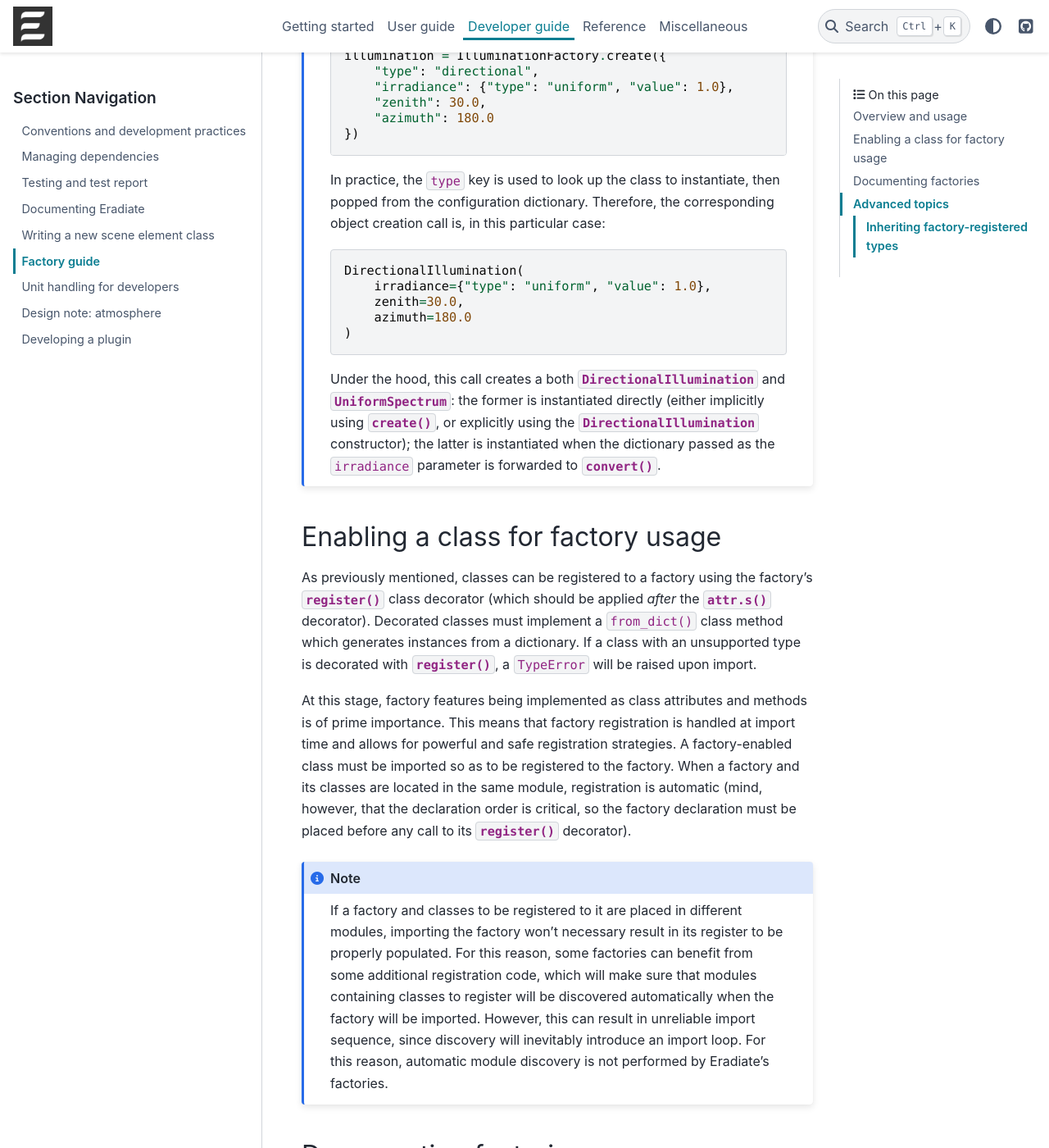
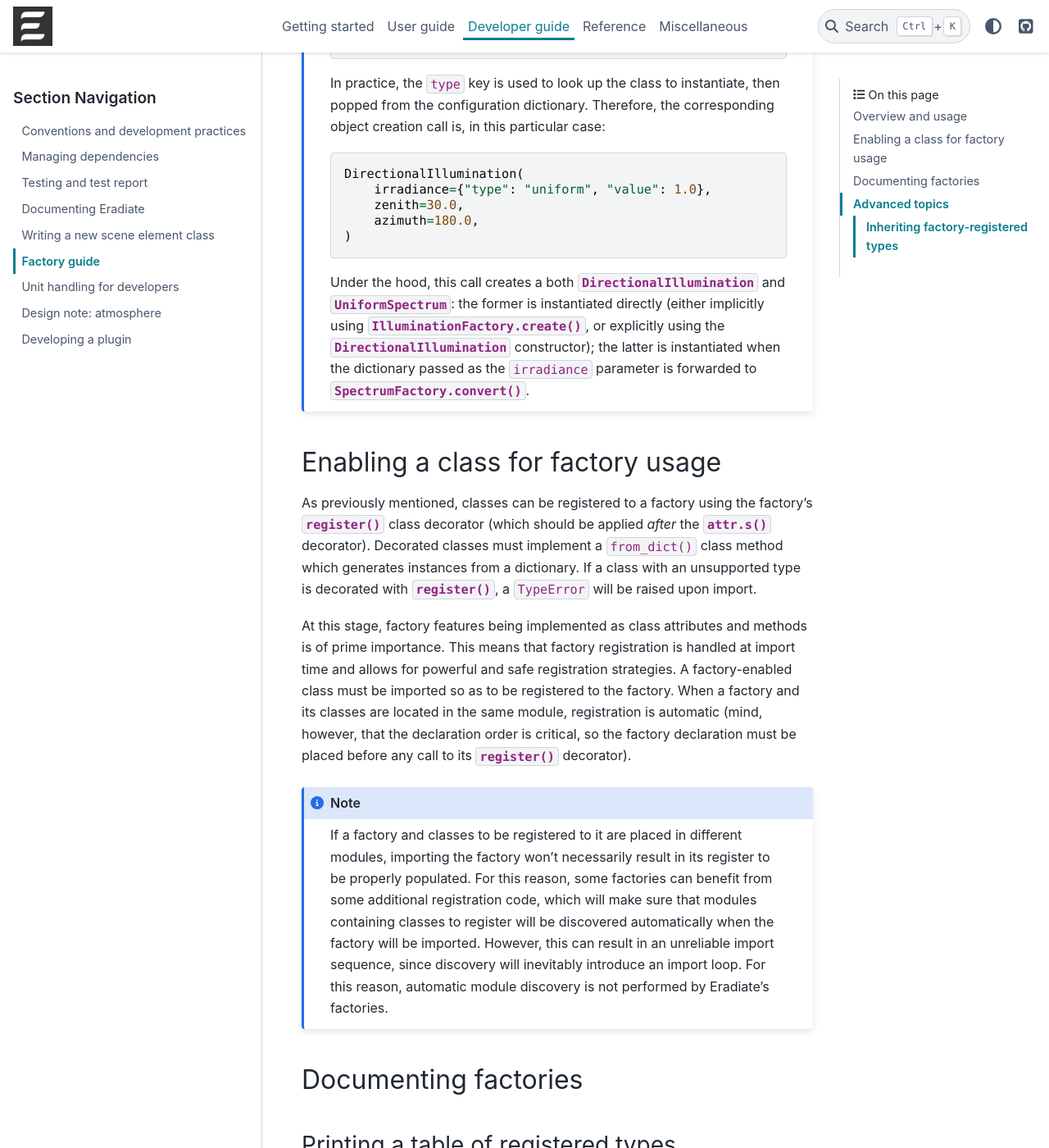
Before and after one commit to eradiate/eradiate, a Sphinx documentation site: the page built from docs/rst/developer_guide/factory_guide.rst, in a window 1280 px wide and 1400 px high, scrolled down 1637 px. Shown: the whole window at 82% size. Built offline with Sphinx 7.4.7 and the PyData theme 0.15.4, drawn with Linux system fonts in a browser that asks for light colours; pages that are not in the unit, such as notebooks, are missing from menus; some of the changed text lies outside the part shown.

Commit message:
Docs: Update factory guide

```diff
--- a/docs/rst/developer_guide/factory_guide.rst
+++ b/docs/rst/developer_guide/factory_guide.rst
@@ -71,7 +67,7 @@
            "type": "directional",
            "irradiance": {"type": "uniform", "value": 1.0},
            "zenith": 30.0,
-           "azimuth": 180.0
+           "azimuth": 180.0,
        })
 
    In practice, the ``type`` key is used to look up the class to instantiate,
@@ -83,27 +79,27 @@
        DirectionalIllumination(
            irradiance={"type": "uniform", "value": 1.0},
            zenith=30.0,
-           azimuth=180.0
+           azimuth=180.0,
        )
 
    Under the hood, this call creates a both
    :class:`~eradiate.scenes.illumination.DirectionalIllumination` and
    :class:`~eradiate.scenes.spectra.UniformSpectrum`: the former
    is instantiated directly (either implicitly using
-   :meth:`~eradiate.util.factory.BaseFactory.create`, or explicitly using the
+   :meth:`.IlluminationFactory.create`, or explicitly using the
    :class:`~eradiate.scenes.illumination.DirectionalIllumination` constructor);
    the latter is instantiated when the dictionary passed as the ``irradiance``
-   parameter is forwarded to :meth:`~eradiate.util.factory.BaseFactory.convert`.
+   parameter is forwarded to :meth:`.SpectrumFactory.convert`.
 
 Enabling a class for factory usage
 ----------------------------------
 
 As previously mentioned, classes can be registered to a factory using the
-factory's :meth:`~eradiate.util.factory.register` class decorator (which should
+factory's :meth:`~eradiate._factory.register` class decorator (which should
 be applied *after* the :func:`attr.s` decorator). Decorated classes must
 implement a ``from_dict()`` class method which generates instances from a
 dictionary. If a class with an unsupported type is decorated with
-:meth:`~eradiate.util.factory.BaseFactory.register`, a ``TypeError`` will be
+:meth:`~eradiate._factory.BaseFactory.register`, a ``TypeError`` will be
 raised upon import.
 
 At this stage, factory features being implemented as class attributes and
@@ -113,18 +109,17 @@
 When a factory and its classes are located in the same module, registration
 is automatic (mind, however, that the declaration order is critical, so the
 factory declaration must be placed before any call to its
-:meth:`~eradiate.util.factory.BaseFactory.register` decorator).
+:meth:`~eradiate._factory.BaseFactory.register` decorator).
 
-.. note::
-
-   If a factory and classes to be registered to it are placed in different
-   modules, importing the factory won't necessary result in its register to be
-   properly populated. For this reason, some factories can benefit from some
-   additional registration code, which will make sure that modules containing
-   classes to register will be discovered automatically when the factory will be
-   imported. However, this can result in unreliable import sequence, since
-   discovery will inevitably introduce an import loop. For this reason,
-   automatic module discovery is not performed by Eradiate's factories.
+.. note:: If a factory and classes to be registered to it are placed in
+   different modules, importing the factory won't necessarily result in its
+   register to be properly populated. For this reason, some factories can
+   benefit from some additional registration code, which will make sure that
+   modules containing classes to register will be discovered automatically when
+   the factory will be imported. However, this can result in an unreliable
+   import sequence, since discovery will inevitably introduce an import loop.
+   For this reason, automatic module discovery is not performed by Eradiate's
+   factories.
 
 Documenting factories
 ---------------------
```
Also changed, not shown: other parts of docs/rst/developer_guide/factory_guide.rst (+12 -16 lines), 1 other file.
